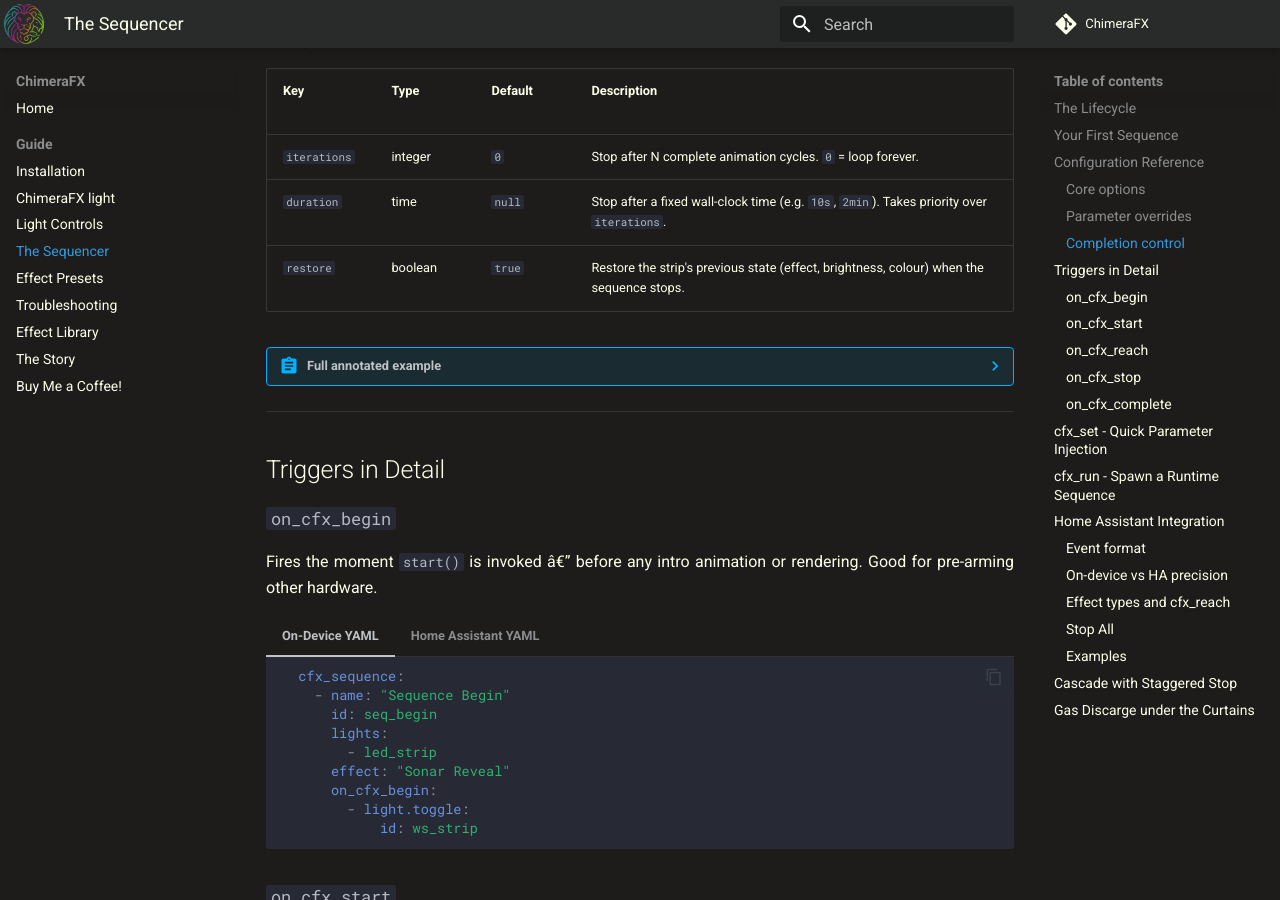
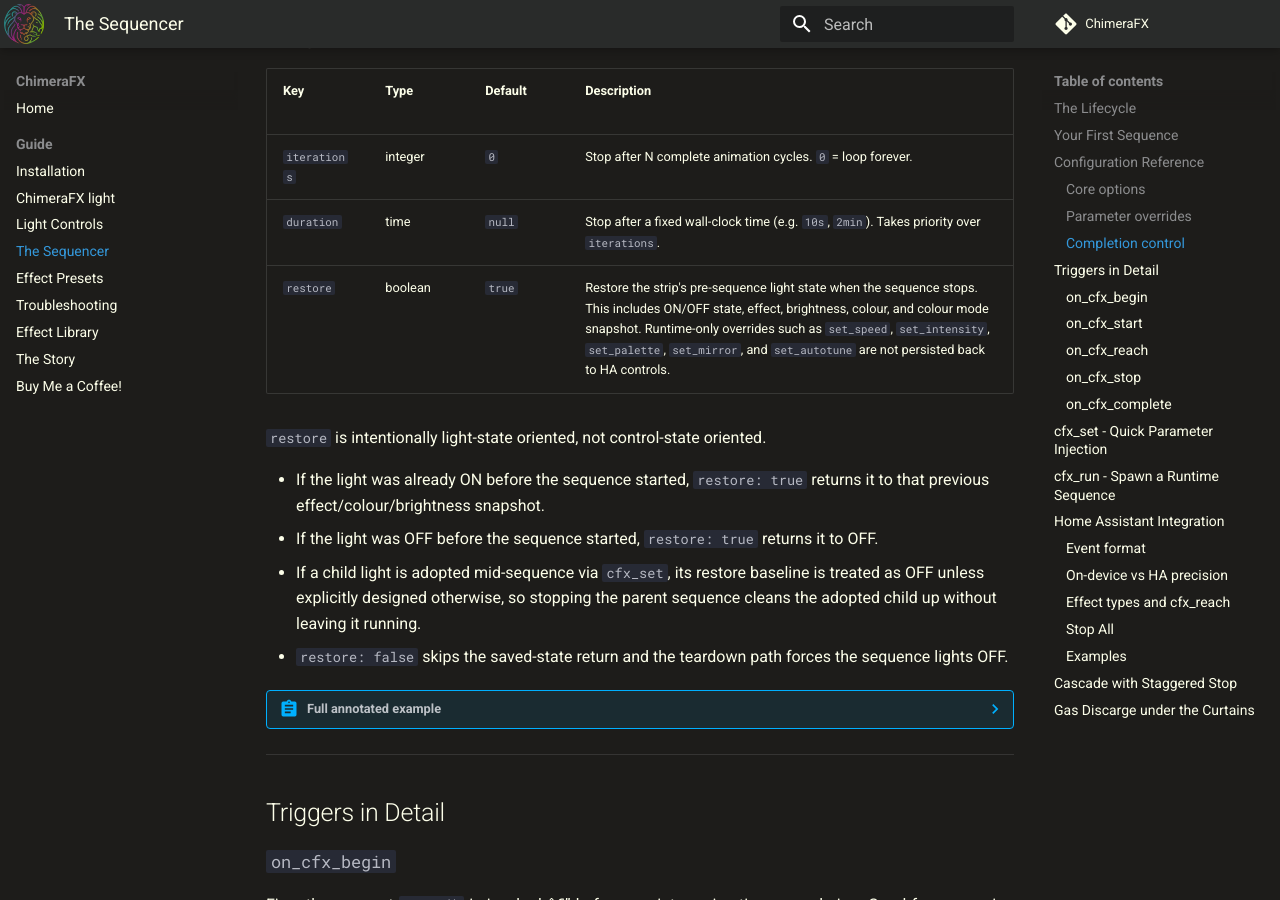
Before and after one commit to effelle/ChimeraFX, an MkDocs documentation site: the page built from docs/cfx_sequence.md, in a window 1280 px wide and 900 px high, scrolled down 3261 px. Built offline with MkDocs 1.6.1 and Material for MkDocs 9.7.7, drawn with Linux system fonts in a browser that asks for light colours; comment, search, counter and statistics services are not loaded.

Commit message:
docs: clarify sequence restore logic and state persistence

```diff
--- a/docs/cfx_sequence.md
+++ b/docs/cfx_sequence.md
@@ -89,7 +89,14 @@ Parameters stay locked until the next `light.turn_on` or `cfx_sequence.start` re
 |---|---|---|---|
 | `iterations` | integer | `0` | Stop after N complete animation cycles. `0` = loop forever. |
 | `duration` | time | `null` | Stop after a fixed wall-clock time (e.g. `10s`, `2min`). Takes priority over `iterations`. |
-| `restore` | boolean | `true` | Restore the strip's previous state (effect, brightness, colour) when the sequence stops. |
+| `restore` | boolean | `true` | Restore the strip's pre-sequence light state when the sequence stops. This includes ON/OFF state, effect, brightness, colour, and colour mode snapshot. Runtime-only overrides such as `set_speed`, `set_intensity`, `set_palette`, `set_mirror`, and `set_autotune` are not persisted back to HA controls. |
+
+`restore` is intentionally light-state oriented, not control-state oriented.
+
+- If the light was already ON before the sequence started, `restore: true` returns it to that previous effect/colour/brightness snapshot.
+- If the light was OFF before the sequence started, `restore: true` returns it to OFF.
+- If a child light is adopted mid-sequence via `cfx_set`, its restore baseline is treated as OFF unless explicitly designed otherwise, so stopping the parent sequence cleans the adopted child up without leaving it running.
+- `restore: false` skips the saved-state return and the teardown path forces the sequence lights OFF.
 
 ??? abstract "Full annotated example"
 
```
Also changed, not shown: 1 other file.
